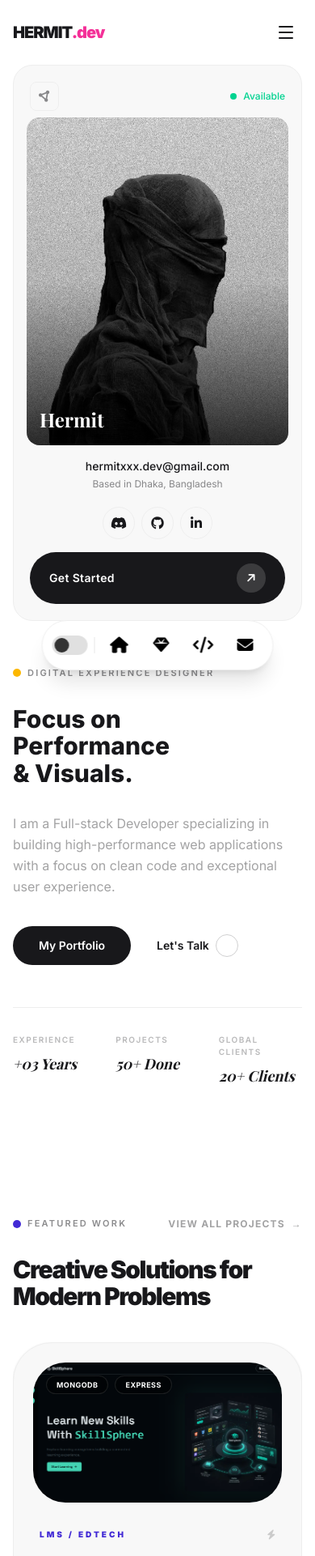
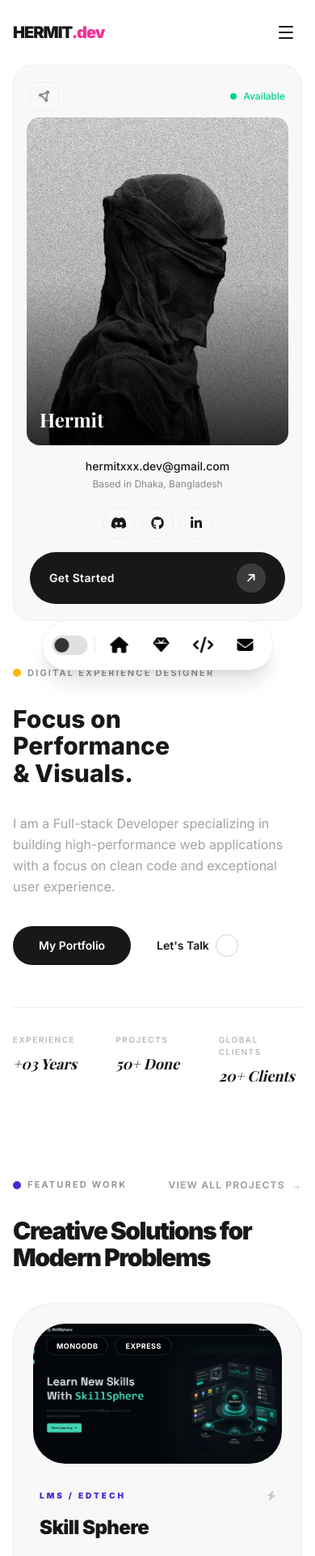
Before and after one commit to Hermitxxx/portfolio, a Next.js app: page / in a window 390 px wide. Shown: the top 1922 px of the page at 81% size. Built offline with nearby package versions, Linux system fonts and the light colour scheme; some icons are missing; a web font is replaced by a local one.

Commit message:
layout fixed

```diff
--- a/app/layout.js
+++ b/app/layout.js
@@ -28,7 +28,7 @@ export default function RootLayout({ children }) {
         />
       </head>
       <body
-        className={`${inter.variable} ${playfair.variable} bg-base-100 text-base-content min-h-screen font-sans antialiased`}
+        className={`${inter.variable} ${playfair.variable} bg-base-100 text-base-content min-h-screen font-sans antialiased overflow-x-hidden`}
       >
         <ThemeProvider
           attribute="data-theme"
--- a/app/page.js
+++ b/app/page.js
@@ -18,7 +18,7 @@ export default function Home() {
         <Sidebar />
 
         {/* Center Column */}
-        <div className="flex flex-col gap-28 lg:gap-36 order-2">
+        <div className="flex flex-col gap-16 lg:gap-36 order-2">
           <Hero />
           <Projects />
           <Skills />
--- a/components/Navbar.js
+++ b/components/Navbar.js
@@ -23,7 +23,7 @@ export default function Navbar() {
 
   return (
     <nav
-      className={`fixed bottom-4 left-1/2 -translate-x-1/2 z-50
+      className={`fixed bottom-4 left-1/2 -translate-x-1/2 z-50 max-w-[92vw]
                  ${currentTheme === "light" ? "bg-white" : "bg-base-content/6"}
                  backdrop-blur-md rounded-full py-2 px-3 flex flex-row items-center gap-2 shadow-xl border border-base-300
                  xl:static xl:translate-x-0 xl:sticky xl:top-[50%] xl:-translate-y-1/2
--- a/components/Projects.js
+++ b/components/Projects.js
@@ -47,14 +47,14 @@ export default function Projects() {
       </div>
 
       {/* Mobile Slider */}
-      <div className="md:hidden">
+      <div className="md:hidden w-full overflow-hidden">
         <Swiper
           modules={[Pagination, Autoplay]}
           spaceBetween={20}
           slidesPerView={1}
           pagination={{ clickable: true }}
           autoplay={{ delay: 3500, disableOnInteraction: false }}
-          className="pb-12"
+          className="pb-12 w-full"
         >
           {projects.map((project) => (
             <SwiperSlide key={project.id}>
--- a/data/projects.js
+++ b/data/projects.js
@@ -33,7 +33,7 @@ export const projects = [
     id: 4,
     title: "Hermit Legacy",
     description: "The original high-performance developer portfolio featuring custom animations, interactive layouts, and advanced CSS state management.",
-    image: "/projects/Cover%20Photos/portfolio-hermit.png",
+    image: "/projects/Cover%20Photos/legacy.png",
     category: "Portfolio",
     tech: ["HTML5", "Tailwind CSS", "JavaScript", "AOS"],
     link: "https://hermitxxx.github.io/portfolio-hermit/",
```
Also changed, not shown: public/projects/Cover Photos/legacy.png (renamed from public/projects/Cover Photos/hermit-portfolio.png).
